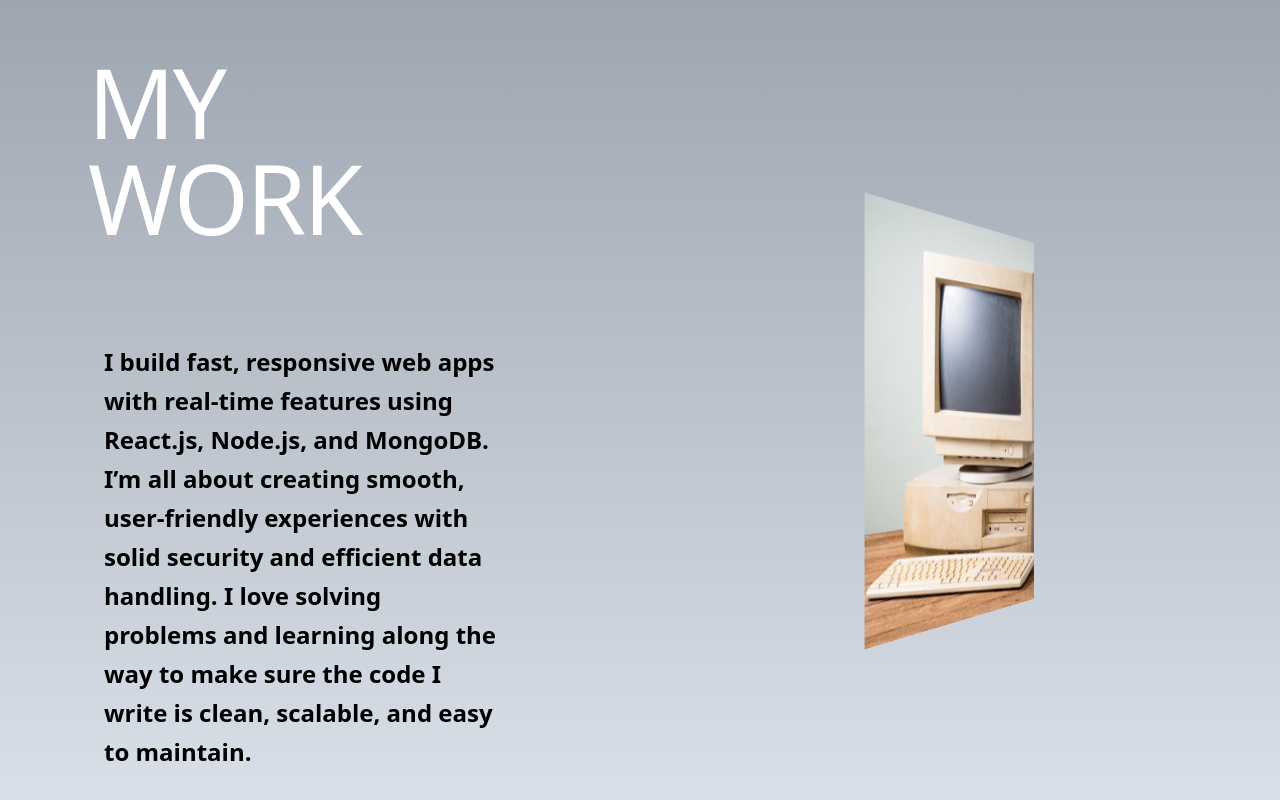
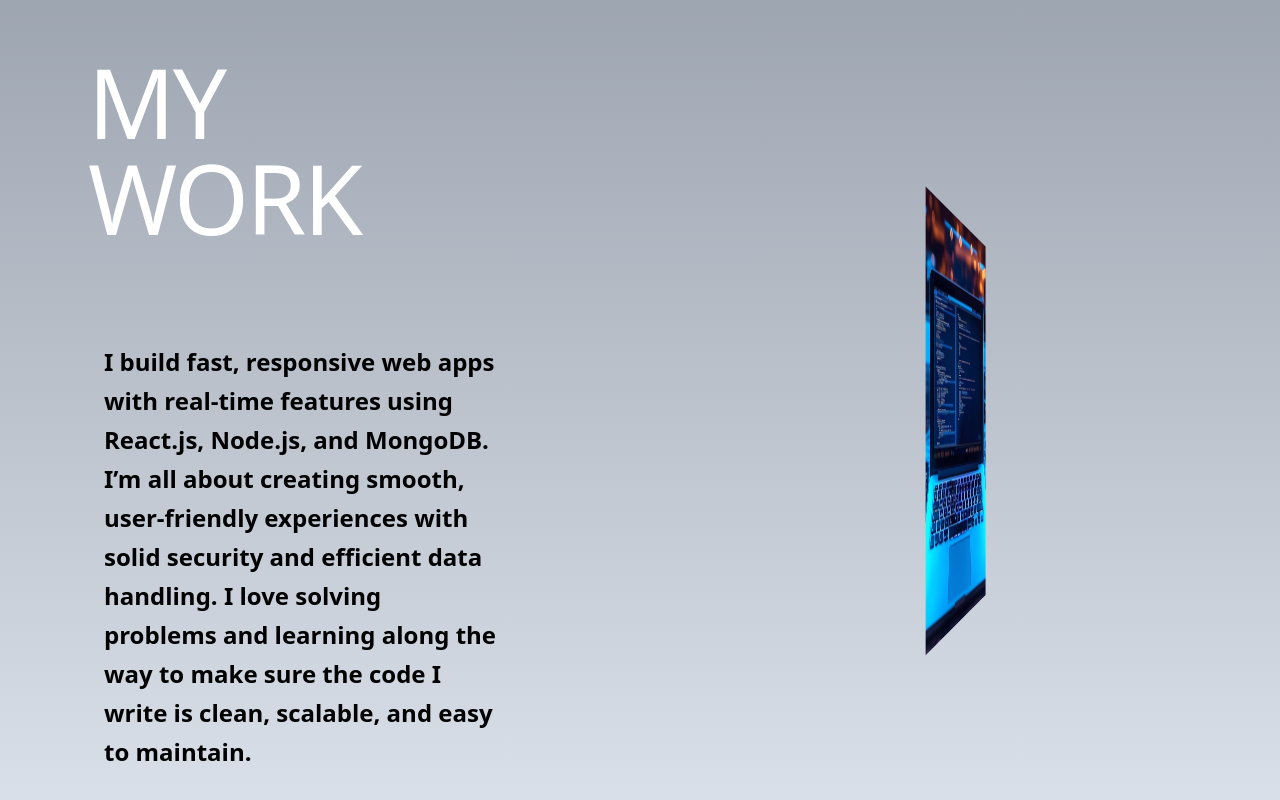
Before and after one commit to Nostromo714/portfolioClient, a React (Create React App) app: page / in a window 1280 px wide. Shown: the part 1702-2502 px from the top of the page. Built offline with nearby package versions, Linux system fonts and the light colour scheme.

Commit message:
updated animation timing

```diff
--- a/src/App.css
+++ b/src/App.css
@@ -12,7 +12,7 @@
     height: 100%;
     transform-style: preserve-3d; /* ensure 3D effect */
     position: absolute;
-    animation: flipAnimation 10s linear infinite;
+    animation: flipAnimation 30s linear infinite;
 }
 .flip-card-front, .flip-card-back {
     position: absolute;
```
